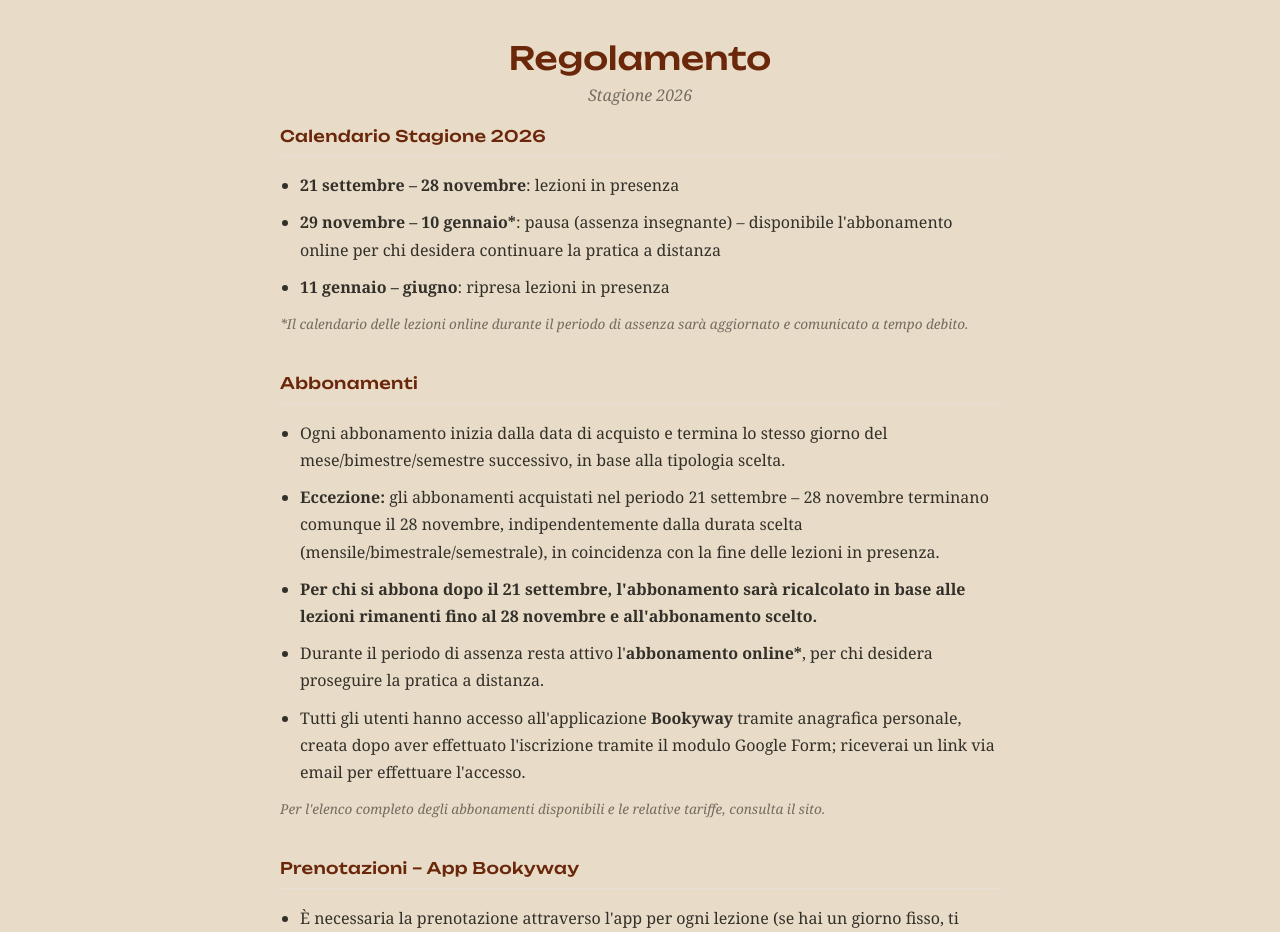
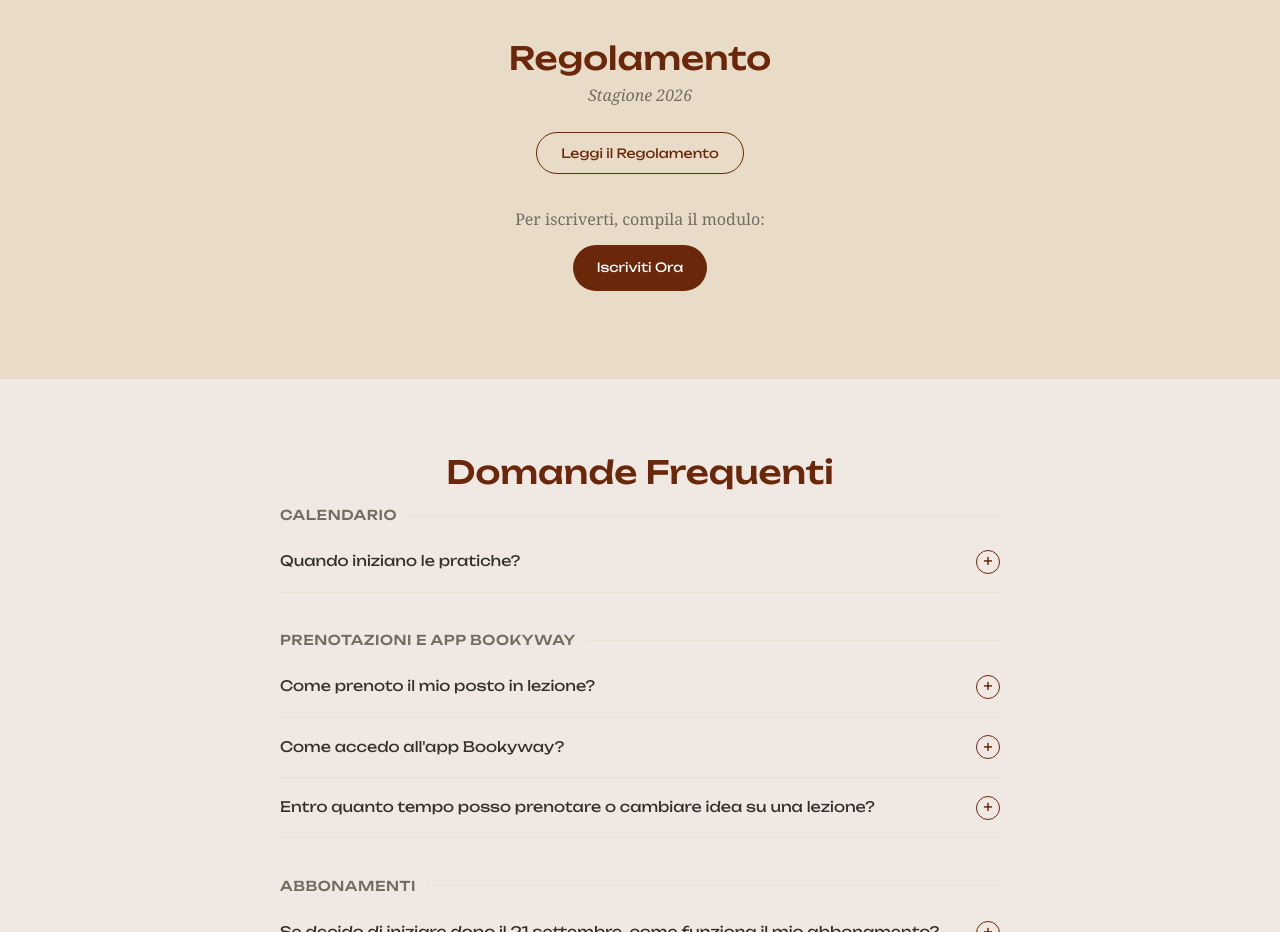
Before and after one commit to StructuredSpace/jennifer-rainoldi-yoga, a website with bundled scripts: page index.html in a window 1280 px wide. Shown: the part 3800-4732 px from the top of the page. Built offline with nearby package versions, Linux system fonts and the light colour scheme; files whose address does not match are found by name.

Commit message:
fix: hide Regolamento content behind a toggle button by default

```diff
--- a/data.js
+++ b/data.js
@@ -57,6 +57,7 @@ export const translations = {
     regolamento: {
       heading: "Regolamento",
       intro: "Stagione 2026",
+      cta: "Leggi il Regolamento",
     },
     faq: {
       heading: "Domande Frequenti",
@@ -142,6 +143,7 @@ export const translations = {
     regolamento: {
       heading: "Studio Rules",
       intro: "2026 Season",
+      cta: "Read the Studio Rules",
     },
     faq: {
       heading: "Frequently Asked Questions",
--- a/index.html
+++ b/index.html
@@ -84,7 +84,12 @@
       <div class="container">
         <h2 data-i18n="regolamento.heading">Regolamento</h2>
         <p class="regolamento-intro" data-i18n="regolamento.intro">Stagione 2026</p>
-        <div id="regolamento-groups"></div>
+        <p class="regolamento-toggle-wrap">
+          <button type="button" class="button button--secondary" data-reveal="regolamento-content" data-i18n="regolamento.cta">Leggi il Regolamento</button>
+        </p>
+        <div id="regolamento-content" hidden>
+          <div id="regolamento-groups"></div>
+        </div>
         <p class="pricing-signup">
           <span data-i18n="pricing.signupNote">Per iscriverti, compila il modulo:</span>
           <a href="https://forms.gle/MRuU7H5H3K93dkGL6" target="_blank" rel="noopener" class="button button--primary" data-i18n="pricing.signupCta">Iscriviti Ora</a>
--- a/styles.css
+++ b/styles.css
@@ -475,6 +475,11 @@ section h2 {
   margin-top: -0.6em;
 }
 
+.regolamento-toggle-wrap {
+  text-align: center;
+  margin: 1.4em 0;
+}
+
 .regolamento-group {
   max-width: 720px;
   margin: 0 auto 2.4em;
```
